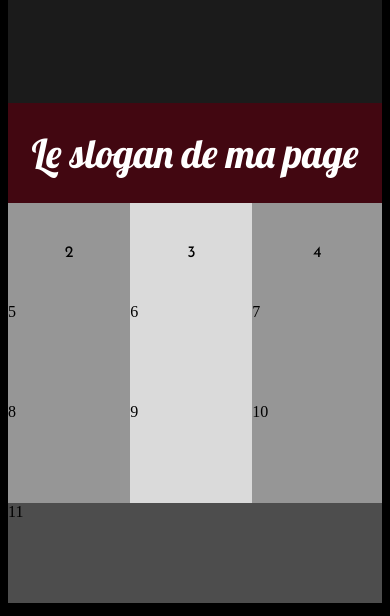
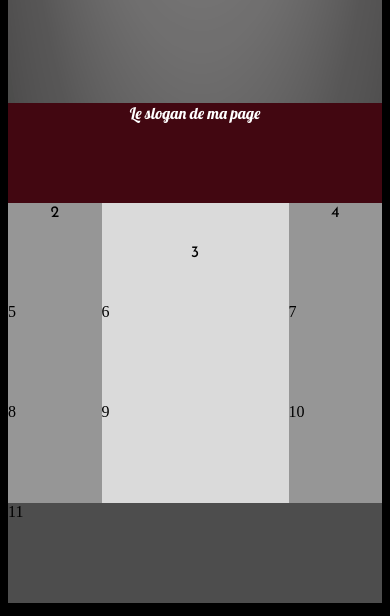
Before and after one commit to Benjamin-Lesgourgues/Page-web-perso-Benjamin, a plain HTML site: page index.html in a window 390 px wide. Shown: the part 105-721 px from the top of the page. Drawn offline with Linux system fonts and the light colour scheme.

Commit message:
nouveautés responsive

```diff
--- a/grille.css
+++ b/grille.css
@@ -8,25 +8,43 @@
 
 .banner{
     width: 100%;
+    height: 400px;
 
 }
 
 /* Grille de la page */
 #basedelagrille{
     display: grid;
-    grid-template-columns: minmax(auto)1fr 2fr 1fr;
+    grid-template-columns: 1fr 2fr 1fr;
     grid-auto-rows: 100px ;
 
 }
+
+div.slogan {
+color: white;
+padding:10px;
+}
+
+  @media screen and (min-width: 421px) {
+    div.slogan {
+      font-size: 50px;
+    }
+  }
+
+  @media screen and (max-width: 420px) {
+    div.slogan {
+      font-size: 30px;
+    }
+  }
 
 #tuile1{
     grid-column: 1 / 4;
     grid-row: 1 / 1;
     background-color: rgb(66, 7, 17);
     color: white;
+    width: auto;
+    height: auto;
     text-align: center;
-    font-size: 40px;
-    line-height: 100px;
     font-family: 'Lobster', cursive;
 }
 
@@ -34,7 +52,7 @@
     grid-column: 1 / 1;
     grid-row: 2 / 2;
     text-align: center;
-    line-height: 100px;
+    padding: 2%;
     font-family: 'Josefin Sans', sans-serif;
 }
 
@@ -50,7 +68,7 @@
     grid-column: 3 / 3;
     grid-row: 2 / 3;
     text-align: center;
-    line-height: 100px;
+    padding: 2%;
     font-family: 'Josefin Sans', sans-serif;
 }
 
```
